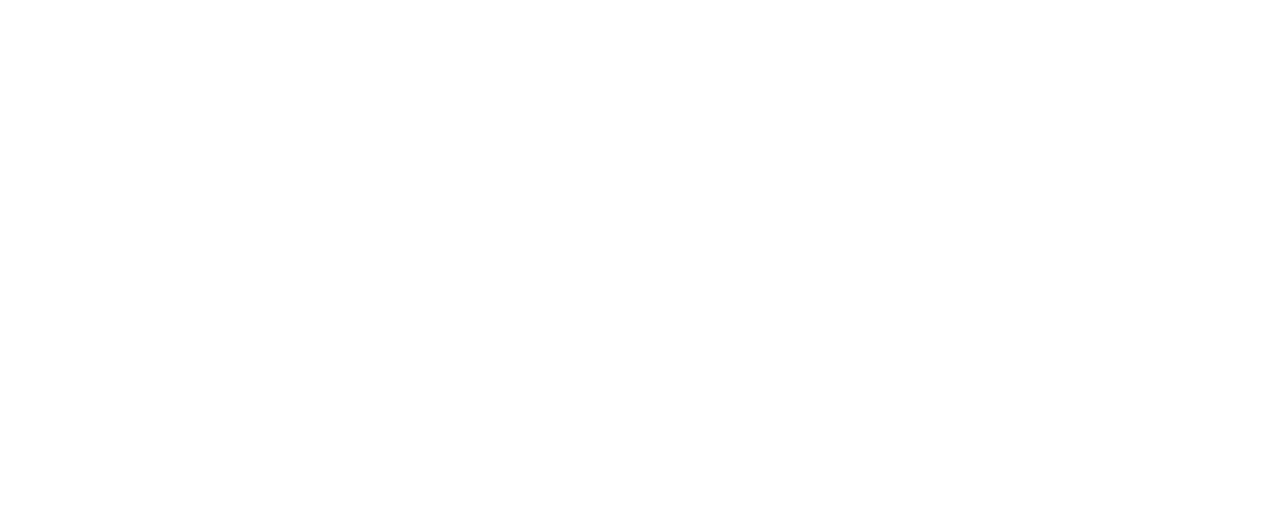
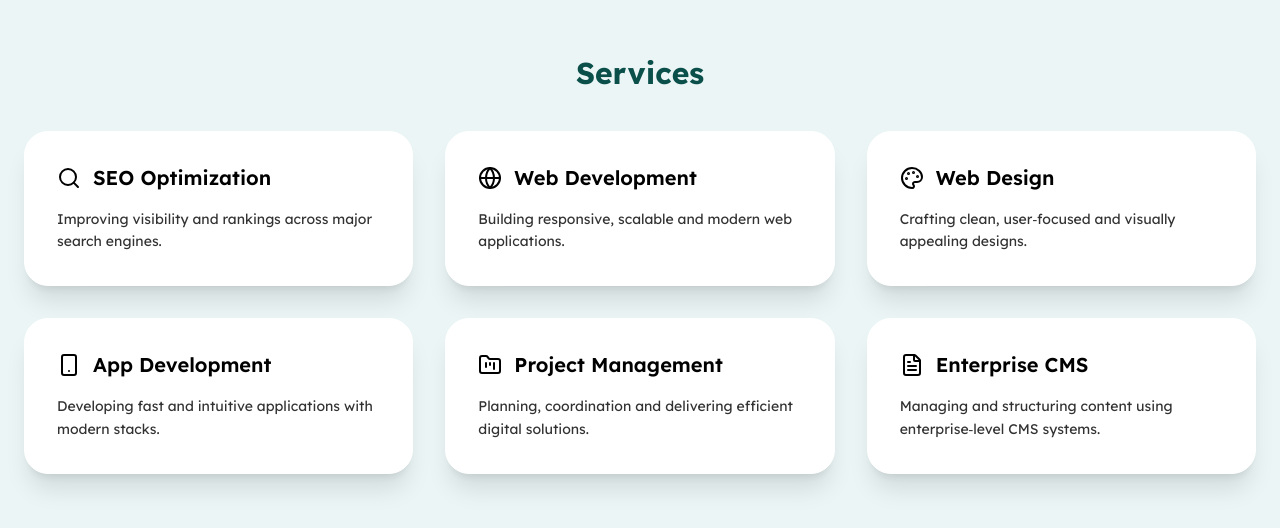
Before and after one commit to sendoganhazal/hazalsendogan, a Next.js app: page / in a window 1280 px wide. Shown: the part 1928-2456 px from the top of the page. Before the commit the page ends 1728 px from the top, so only its background shows below. Built offline with nearby package versions, Linux system fonts and the light colour scheme.

Commit message:
services

```diff
--- a/app/globals.css
+++ b/app/globals.css
@@ -142,13 +142,13 @@
 .skills-section {
   @apply bg-[#f7fafa] py-16 px-6;
 }
-.skills-container {
+.container {
   @apply h-screen mx-auto max-w-7xl flex flex-col justify-center items-center;
 }
 .skills-section h2 {
   @apply text-indigo-500 font-bold mb-8 text-center;
 }
-.skills-container .grid-view {
+.skills-section .grid-view {
   @apply grid grid-cols-1 sm:grid-cols-2 md:grid-cols-3 lg:grid-cols-4 gap-4
 }
 
@@ -160,3 +160,24 @@
 .services-section {
   @apply bg-[#ebf5f5] px-6 py-16
 }
+
+.services-section h2 {
+  @apply font-bold mb-10 text-center text-teal-900
+}
+
+.services-card {
+ @apply p-8 rounded-3xl bg-white backdrop-blur-xl shadow-xl border border-white
+}
+
+.services-card .card-header {
+@apply flex items-center gap-3 mb-4
+}
+.services-card .title {
+  @apply text-xl font-semibold
+}
+.services-card .text {
+  @apply text-sm opacity-80 leading-relaxed
+}
+.services-section .grid-view {
+  @apply grid sm:grid-cols-2 lg:grid-cols-3 gap-8
+}
--- a/app/page.tsx
+++ b/app/page.tsx
@@ -1,5 +1,6 @@
 
 import Hero from "@/components/homepage/Hero";
+import Services from "@/components/homepage/Services";
 import Skills from "@/components/homepage/Skills";
 
 export default function Home() {
@@ -7,6 +8,7 @@
     <>
      <Hero/>
      <Skills/>
+     <Services/>
     </>
   );
 }
--- /dev/null
+++ b/components/homepage/Services.tsx
@@ -0,0 +1,65 @@
+"use client"
+import { motion } from "framer-motion";
+import { Search, Globe, Smartphone, FolderKanban, FileText, Palette } from "lucide-react";
+const services = [
+    {
+        title: "SEO Optimization",
+        icon: Search,
+        desc: "Improving visibility and rankings across major search engines.",
+    },
+    {
+        title: "Web Development",
+        icon: Globe,
+        desc: "Building responsive, scalable and modern web applications.",
+    },
+    {
+        title: "Web Design",
+        icon: Palette,
+        desc: "Crafting clean, user‑focused and visually appealing designs.",
+    },
+    {
+        title: "App Development",
+        icon: Smartphone,
+        desc: "Developing fast and intuitive applications with modern stacks.",
+    },
+    {
+        title: "Project Management",
+        icon: FolderKanban,
+        desc: "Planning, coordination and delivering efficient digital solutions.",
+    },
+    {
+        title: "Enterprise CMS",
+        icon: FileText,
+        desc: "Managing and structuring content using enterprise‑level CMS systems.",
+    },
+];
+
+
+export function Services() {
+    return (
+        <section className="services-section">
+            <div className="container">
+                <h2>Services</h2>
+
+
+                <div className="grid-view">
+                    {services.map(({ title, icon: Icon, desc }) => (
+                        <motion.div
+                            key={title}
+                            whileHover={{ y: -6, scale: 1.02 }}
+                            className="services-card"
+                        >
+                            <div className="card-header">
+                                <Icon className="w-6 h-6" />
+                                <h3 className="title">{title}</h3>
+                            </div>
+                            <p className="text">{desc}</p>
+                        </motion.div>
+                    ))}
+                </div>
+            </div>
+        </section>
+    );
+}
+
+export default Services;
--- a/components/homepage/Skills.tsx
+++ b/components/homepage/Skills.tsx
@@ -122,7 +122,7 @@
 function Skills() {
   return (
     <section className='skills-section'>
-      <div className='skills-container'>
+      <div className='container'>
         <h2>Skills</h2>
         <div className="grid-view">
           {skills.map((skill) => (
```
